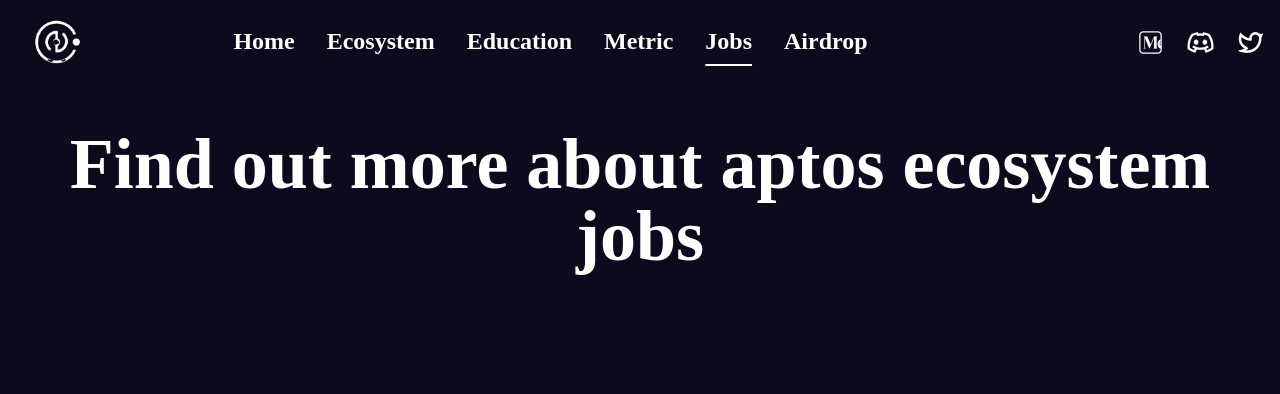
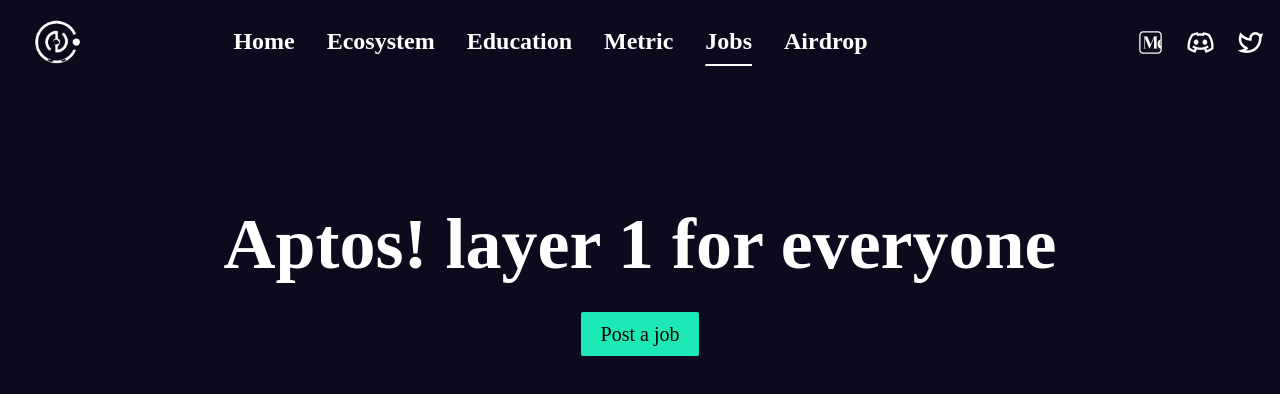
Before and after one commit to ArthurEmma2/Aptos-Ecosystem-Project, a React (Create React App) app: page /jobs in a window 1280 px wide. Shown: the top 394 px of the page. Built offline with nearby package versions, Linux system fonts and the light colour scheme.

Commit message:
job section

```diff
--- a/src/Pages/Job.jsx
+++ b/src/Pages/Job.jsx
@@ -3,10 +3,13 @@
 function Job() {
   return (
     <>
-    <section className='container mt-32'>
-      <div>
-        <p className='text-white sm:text-5xl lg:text-7xl font-bold text-center'>Find out more about aptos ecosystem jobs</p>
+    <section className='container mt-52'>
+      <div className='text-center'>
+        <p className='text-white sm:text-5xl lg:text-7xl font-bold text-center'>Aptos! layer 1 for everyone</p>
+        <button className='bg-[#1DE9B6] text-center mx-auto py-2 px-5 rounded-sm mt-8 text-xl hover:opacity-40'>Post a job</button>
         </div>
+
+
     </section>
 
     </>
```
